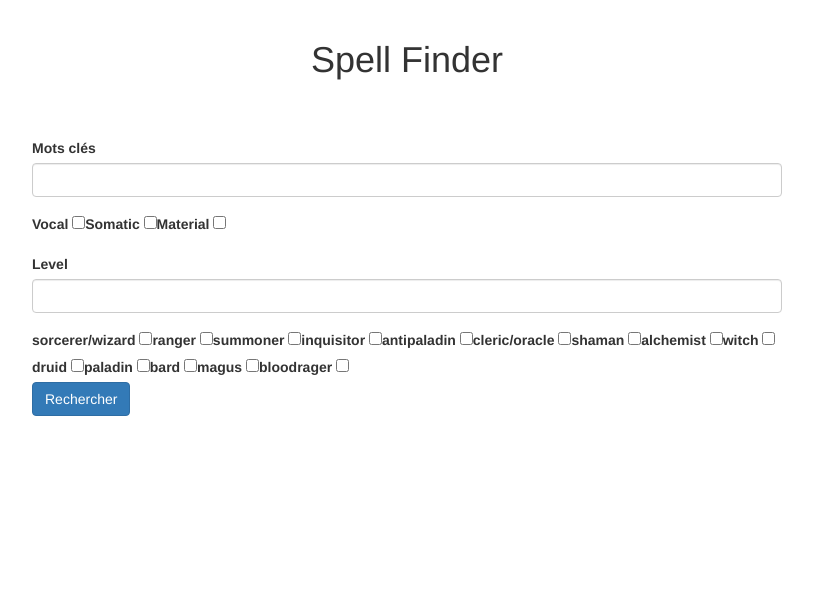
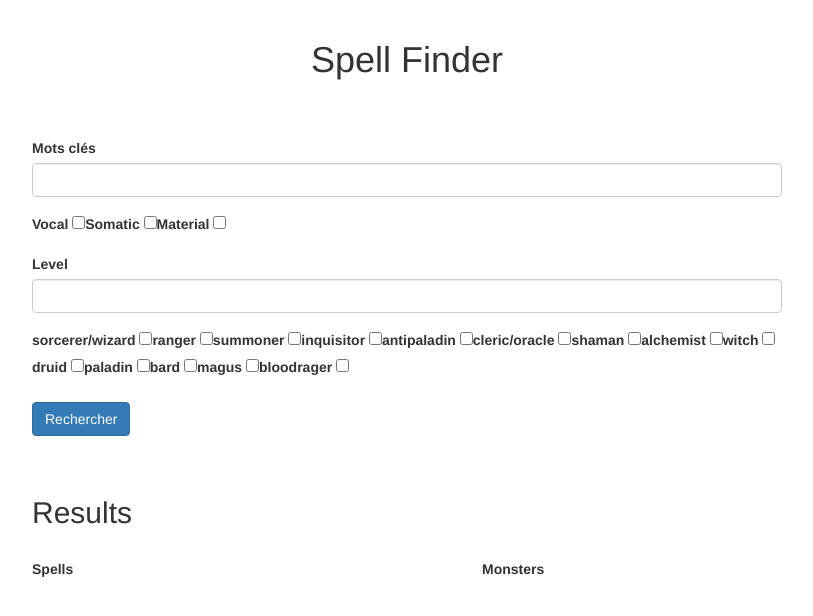
Before and after one commit to charlenelecouturier/Devoir2_BDD, an Angular app in the folder src/main/exercice1/appSearch/: page / in a window 1280 px wide. Shown: the top 616 px of the page, without its empty margins (233-1046 px from the left). Built offline with nearby package versions, Linux system fonts and the light colour scheme.

Commit message:
update form

```diff
--- a/src/main/exercice1/appSearch/src/app/app.component.html
+++ b/src/main/exercice1/appSearch/src/app/app.component.html
@@ -69,11 +69,51 @@
         <input type="checkbox" name="class" value="magus"  formControlName="class"> magus
         <input type="checkbox" name="class" value="bloodrager" formControlName="class"> bloodrager
       </div>
---> <br>
+--> <br><br>
       <button class="btn btn-primary" type="submit">Rechercher</button>
 
     </form>
+
+<br>
+
     <br>
+    <div id="Global">
+
+    <h2>Results</h2>
+<br>
+    <div id="gauche">
+<table>
+  <tr>
+    <th>Spells</th>
+
+  </tr>
+  <tr *ngFor="let s of result.spells;let i = index">
+    <td *ngIf="s.name!=''">Index: {{i+1}}</td>
+    <td>{{s.name}}</td>
+    </tr>
+
+</table>
+
+
+    </div>
+    <div id="droite">
+      <table>
+        <tr>
+          <th>Monsters</th>
+
+        </tr>
+        <tr *ngFor="let m of result.monsters;let i = index">
+          <td *ngIf="m.name!=''">Index: {{i+1}}</td>
+          <td>{{m.name}}</td>
+          </tr>
+
+      </table>
+
+
+          </div>
+
+        </div>
+
   </div>
 </div>
 </div>
--- a/src/main/exercice1/appSearch/src/app/app.component.ts
+++ b/src/main/exercice1/appSearch/src/app/app.component.ts
@@ -10,7 +10,10 @@ import { CommonService } from './common.service';
 })
 export class AppComponent implements OnInit{
   title = 'appSearch';
-
+  result={
+   spells:[{name:""}],
+    monsters:[{name:""}]
+    };
 form;
 componentsdata;
 classdata;
@@ -83,7 +86,11 @@ classdata;
     .filter(v => v !== null);
     data.class=classIds;
     data.component=selectedComponentsIds;
-    this.newService.getSpellsbyKeyWords(data);
+    this.newService.getSpellsbyKeyWords(data).subscribe(
+      res=> {
+         this.result = res;
+       }
+     );;
 
   alert(data.component);
   this.form.reset();
--- a/src/main/exercice1/appSearch/src/app/common.service.ts
+++ b/src/main/exercice1/appSearch/src/app/common.service.ts
@@ -16,7 +16,7 @@ return this.http.get<any>('http://localhost:3000/api/getMonster');
 
 
 getSpellsbyKeyWords(mots){
-  return this.http.post('http://localhost:3000/api/SearshByKeyWords',mots);
+  return this.http.post<any>('http://localhost:3000/api/Searsh',mots);
 
 }
 }
--- a/src/main/exercice1/appSearch/src/styles.css
+++ b/src/main/exercice1/appSearch/src/styles.css
@@ -3,3 +3,15 @@
 margin-bottom: 5%;
 text-align: center;
 }
+
+#Global
+{
+    width:100%;
+}
+#Global #gauche {
+    float:left;
+    width:60%;
+}
+#Global #droite {
+    margin-left:60%
+}
```
